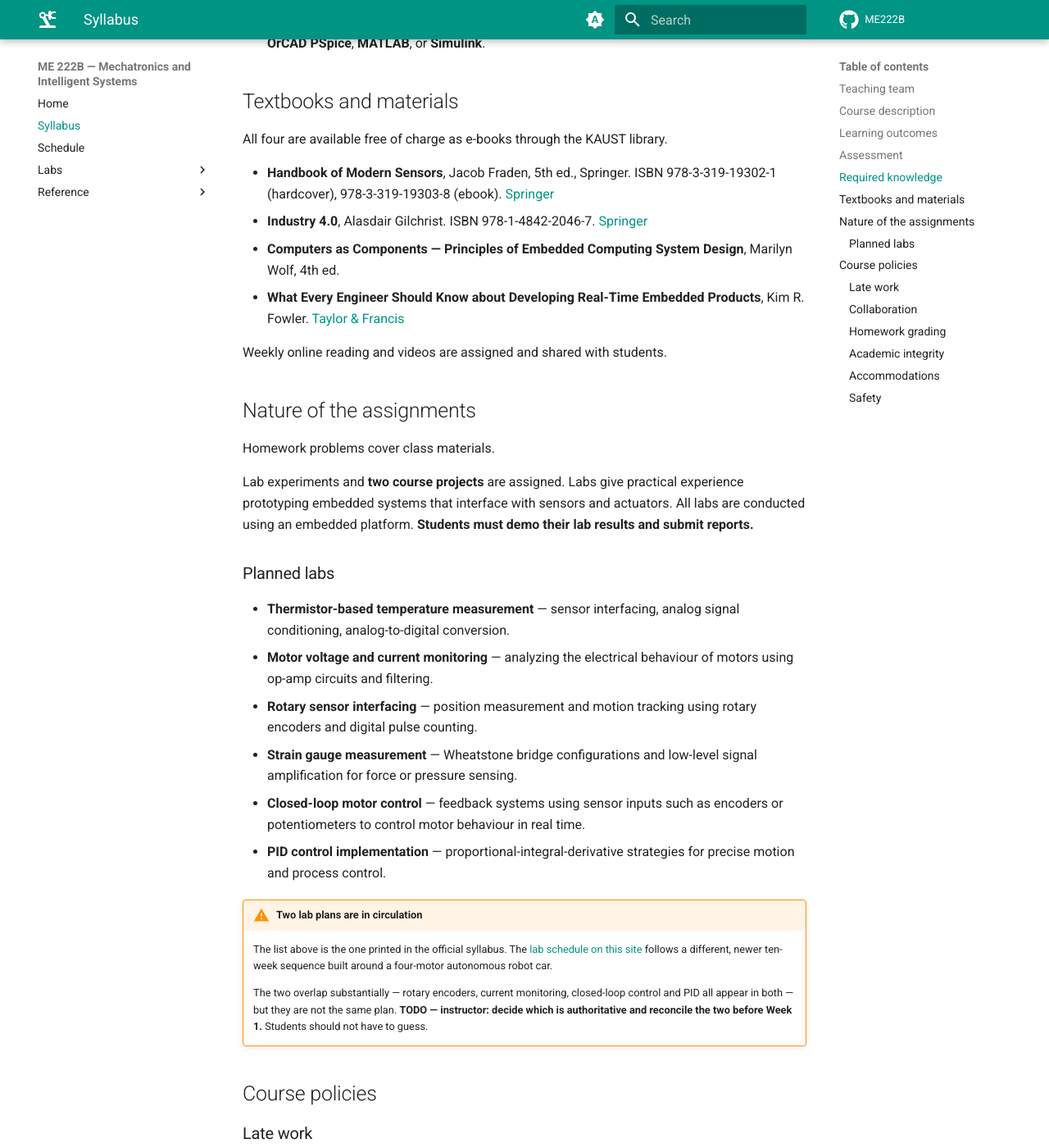
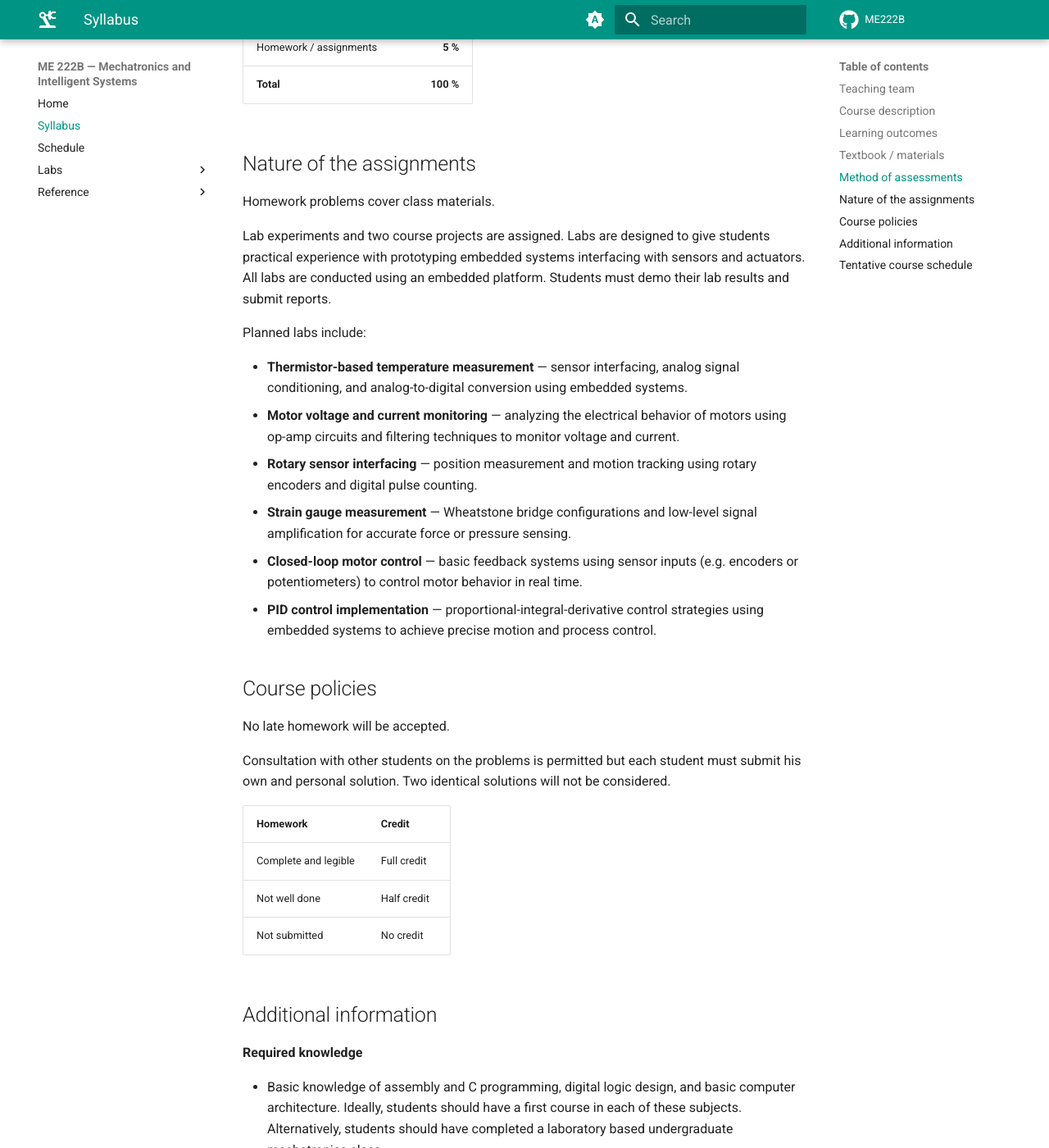
Before and after one commit to Hassan-Al-Moalim/ME222B, an MkDocs documentation site: the page built from docs/syllabus.md, in a window 1280 px wide and 1400 px high, scrolled down 2314 px. Shown: the whole window at 82% size. Built offline with MkDocs 1.6.1 and Material for MkDocs 9.7.7, drawn with Linux system fonts in a browser that asks for light colours; comment, search, counter and statistics services are not loaded; some of the changed text lies outside the part shown.

Commit message:
Mirror the official syllabus and drop the invented sections
The page carried material that is not in the ME 222B syllabus: an academic
integrity section with course-specific code and data guidance, an
accommodations placeholder, a safety section, and a warning about the two lab
plans. None of it came from the document, so none of it belongs on a page
students will treat as the syllabus.

What remains follows the document's own sections and order: course
description, learning outcomes, textbook and materials, method of assessments,
nature of the assignments, course policies, additional information. Wording
now tracks the source rather than paraphrasing it.

Safety still has its own page, and the lab plan discrepancy is recorded in
MAINTAINING.md and noted on the schedule.

Co-Authored-By: Claude Opus 5 <noreply@anthropic.com>

```diff
--- a/docs/syllabus.md
+++ b/docs/syllabus.md
@@ -11,7 +11,7 @@ Division of Mechanical Engineering · Fall 2026
 <div><span class="k">Semester</span><span class="v">30 Aug – 10 Dec 2026</span></div>
 <div><span class="k">Lectures</span><span class="v">Sun &amp; Wed, 08:30–10:00</span></div>
 <div><span class="k">Room</span><span class="v">Building 9, Classroom 4120</span></div>
-<div><span class="k">Capacity</span><span class="v"> 18 students</span></div>
+<div><span class="k">Capacity</span><span class="v">18 students</span></div>
 </div>
 
 ## Teaching team
@@ -26,31 +26,37 @@ Division of Mechanical Engineering · Fall 2026
 This course introduces students to the practical application of a wide range of
 sensors and motors commonly used in mechatronic systems. Emphasis is placed on
 the integration of these components into embedded systems found in both consumer
-and industrial products.
-
-Students gain hands-on experience building functional systems that acquire
-real-time sensor data, apply signal filtering techniques, and analyze the
-resulting information. Students design basic schematics, connect and interface
-sensors and actuators to embedded platforms, and develop firmware for system
-operation. The course also provides insights into how industrial systems are
-specified, designed, and evaluated.
+and industrial products. Students will gain hands-on experience building
+functional systems that acquire real-time sensor data, apply signal filtering
+techniques, and analyze the resulting information. Students will design basic
+schematics, connect and interface sensors and actuators to embedded platforms,
+and develop firmware for system operation. The course also provides insights
+into how industrial systems are specified, designed, and evaluated.
 
 ## Learning outcomes
 
-By the end of the course you should be able to:
+- Specify and apply appropriate sensors and actuators in the design of real-time mechatronic systems.
+- Develop embedded hardware and firmware solutions to acquire, process, and respond to physical measurements.
+- Design and implement signal conditioning circuits using operational amplifiers, filters, and analog interfaces to ensure accurate data acquisition.
+- Analyze and integrate different types of sensors, including thermistors, ultrasonic sensors, strain gauges, and rotary encoders.
+- Implement motor control systems, including DC, servo, and stepper motors, with closed-loop feedback using embedded platforms.
+- Apply real-time signal processing techniques, such as FFT and smoothing filters, for sensor data analysis within embedded systems.
+- Develop schematics and layout printed circuit boards (PCBs) for embedded mechatronic prototypes.
+- Simulate and model mechanical systems such as spring-mass-damper systems using Simulink and other tools.
+- Integrate and optimize embedded systems for low-power applications, demonstrating awareness of sustainability and efficient resource use.
+- Work collaboratively on open-ended engineering problems, culminating in a functional mechatronic project that reflects real-world industrial practices.
 
-1. Specify and apply appropriate sensors and actuators in the design of real-time mechatronic systems.
-2. Develop embedded hardware and firmware solutions to acquire, process, and respond to physical measurements.
-3. Design and implement signal conditioning circuits using operational amplifiers, filters, and analog interfaces to ensure accurate data acquisition.
-4. Analyze and integrate different types of sensors, including thermistors, ultrasonic sensors, strain gauges, and rotary encoders.
-5. Implement motor control systems — DC, servo, and stepper — with closed-loop feedback using embedded platforms.
-6. Apply real-time signal processing techniques, such as FFT and smoothing filters, for sensor data analysis within embedded systems.
-7. Develop schematics and lay out printed circuit boards (PCBs) for embedded mechatronic prototypes.
-8. Simulate and model mechanical systems such as spring–mass–damper systems using Simulink and other tools.
-9. Integrate and optimize embedded systems for low-power applications, demonstrating awareness of sustainability and efficient resource use.
-10. Work collaboratively on open-ended engineering problems, culminating in a functional mechatronic project that reflects real-world industrial practices.
+## Textbook / materials
 
-## Assessment
+All are available free of charge as e-books from the KAUST library. Weekly online
+reading and online videos will be assigned and shared with students.
+
+- **Handbook of Modern Sensors**, Jacob Fraden, Fifth Edition. Springer Science+Business Media, LLC. ISBN 978-3-319-19302-1 (hardcover), ISBN 978-3-319-19303-8 (ebook). [Springer](https://link.springer.com/book/10.1007%2F978-3-319-19303-8)
+- **Industry 4.0**, Alasdair Gilchrist. ISBN 978-1-4842-2046-7. [Springer](https://link.springer.com/book/10.1007%2F978-1-4842-2047-4)
+- **Computers as Components — Principles of Embedded Computing System Design**, 4th Edition, Marilyn Wolf.
+- **What Every Engineer Should Know about Developing Real-Time Embedded Products**, Kim R. Fowler. [Taylor & Francis](https://www.taylorfrancis.com/books/9780849379635)
+
+## Method of assessments
 
 | Component | Weight |
 | --- | --: |
@@ -61,93 +67,48 @@ By the end of the course you should be able to:
 | Homework / assignments | **5 %** |
 | **Total** | **100 %** |
 
-## Required knowledge
-
-- Basic knowledge of **assembly and C programming**, **digital logic design**, and **basic computer architecture**. Ideally a first course in each; alternatively, a completed laboratory-based undergraduate mechatronics class.
-- Experience with simulation and circuit analysis tools such as **LTspice**, **OrCAD Capture**, **OrCAD PSpice**, **MATLAB**, or **Simulink**.
-
-## Textbooks and materials
-
-All four are available free of charge as e-books through the KAUST library.
-
-- **Handbook of Modern Sensors**, Jacob Fraden, 5th ed., Springer.
-  ISBN 978-3-319-19302-1 (hardcover), 978-3-319-19303-8 (ebook).
-  [Springer](https://link.springer.com/book/10.1007%2F978-3-319-19303-8)
-- **Industry 4.0**, Alasdair Gilchrist. ISBN 978-1-4842-2046-7.
-  [Springer](https://link.springer.com/book/10.1007%2F978-1-4842-2047-4)
-- **Computers as Components — Principles of Embedded Computing System Design**, Marilyn Wolf, 4th ed.
-- **What Every Engineer Should Know about Developing Real-Time Embedded Products**, Kim R. Fowler.
-  [Taylor & Francis](https://www.taylorfrancis.com/books/9780849379635)
-
-Weekly online reading and videos are assigned and shared with students.
-
 ## Nature of the assignments
 
 Homework problems cover class materials.
 
-Lab experiments and **two course projects** are assigned. Labs give practical
-experience prototyping embedded systems that interface with sensors and
-actuators. All labs are conducted using an embedded platform. **Students must
-demo their lab results and submit reports.**
+Lab experiments and two course projects are assigned. Labs are designed to give
+students practical experience with prototyping embedded systems interfacing with
+sensors and actuators. All labs are conducted using an embedded platform.
+Students must demo their lab results and submit reports.
 
-### Planned labs
+Planned labs include:
 
-- **Thermistor-based temperature measurement** — sensor interfacing, analog signal conditioning, analog-to-digital conversion.
-- **Motor voltage and current monitoring** — analyzing the electrical behaviour of motors using op-amp circuits and filtering.
+- **Thermistor-based temperature measurement** — sensor interfacing, analog signal conditioning, and analog-to-digital conversion using embedded systems.
+- **Motor voltage and current monitoring** — analyzing the electrical behavior of motors using op-amp circuits and filtering techniques to monitor voltage and current.
 - **Rotary sensor interfacing** — position measurement and motion tracking using rotary encoders and digital pulse counting.
-- **Strain gauge measurement** — Wheatstone bridge configurations and low-level signal amplification for force or pressure sensing.
-- **Closed-loop motor control** — feedback systems using sensor inputs such as encoders or potentiometers to control motor behaviour in real time.
-- **PID control implementation** — proportional-integral-derivative strategies for precise motion and process control.
-
-!!! warning "Two lab plans are in circulation"
-    The list above is the one printed in the official syllabus. The
-    [lab schedule on this site](schedule.md) follows a different, newer
-    ten-week sequence built around a four-motor autonomous robot car.
-
-    The two overlap substantially — rotary encoders, current monitoring,
-    closed-loop control and PID all appear in both — but they are not the same
-    plan. **TODO — instructor: decide which is authoritative and reconcile the
-    two before Week 1.** Students should not have to guess.
+- **Strain gauge measurement** — Wheatstone bridge configurations and low-level signal amplification for accurate force or pressure sensing.
+- **Closed-loop motor control** — basic feedback systems using sensor inputs (e.g. encoders or potentiometers) to control motor behavior in real time.
+- **PID control implementation** — proportional-integral-derivative control strategies using embedded systems to achieve precise motion and process control.
 
 ## Course policies
 
-### Late work
+No late homework will be accepted.
 
-**No late homework will be accepted.**
+Consultation with other students on the problems is permitted but each student
+must submit his own and personal solution. Two identical solutions will not be
+considered.
 
-### Collaboration
-
-Consultation with other students on the problems is permitted, but **each student
-must submit their own personal solution**. Two identical solutions will not be
-accepted.
-
-### Homework grading
-
-| Outcome | Credit |
+| Homework | Credit |
 | --- | --- |
 | Complete and legible | Full credit |
 | Not well done | Half credit |
 | Not submitted | No credit |
 
-### Academic integrity
+## Additional information
 
-TODO — instructor: paste KAUST's official statement.
+**Required knowledge**
 
-Course-specific guidance worth stating for a lab course:
+- Basic knowledge of assembly and C programming, digital logic design, and basic computer architecture. Ideally, students should have a first course in each of these subjects. Alternatively, students should have completed a laboratory based undergraduate mechatronics class.
+- Has used simulation and circuit analysis tools such as LTspice, OrCAD Capture, OrCAD PSpice, MATLAB or Simulink.
 
-- **Code** — discussing approaches across groups is fine; copying another group's source is not. Cite any code adapted from a library example or datasheet.
-- **Data** — report the numbers your hardware actually produced. A result that disagrees with theory is a finding, not a failure; fabricating a clean number is misconduct.
-- **AI tools** — TODO: state the policy explicitly. Students will ask.
+## Tentative course schedule
 
-### Accommodations
-
-TODO — instructor: paste KAUST's official statement and the office contact.
-
-### Safety
-
-Lab safety is a **pass/fail gate**, not a graded component. A student who has not
-completed the [safety briefing](resources/safety.md) sign-off does not work with
-batteries or powered motors. See that page for the full rules.
+Week-by-week lectures and labs are on the [Schedule](schedule.md).
 
 ---
 
```
